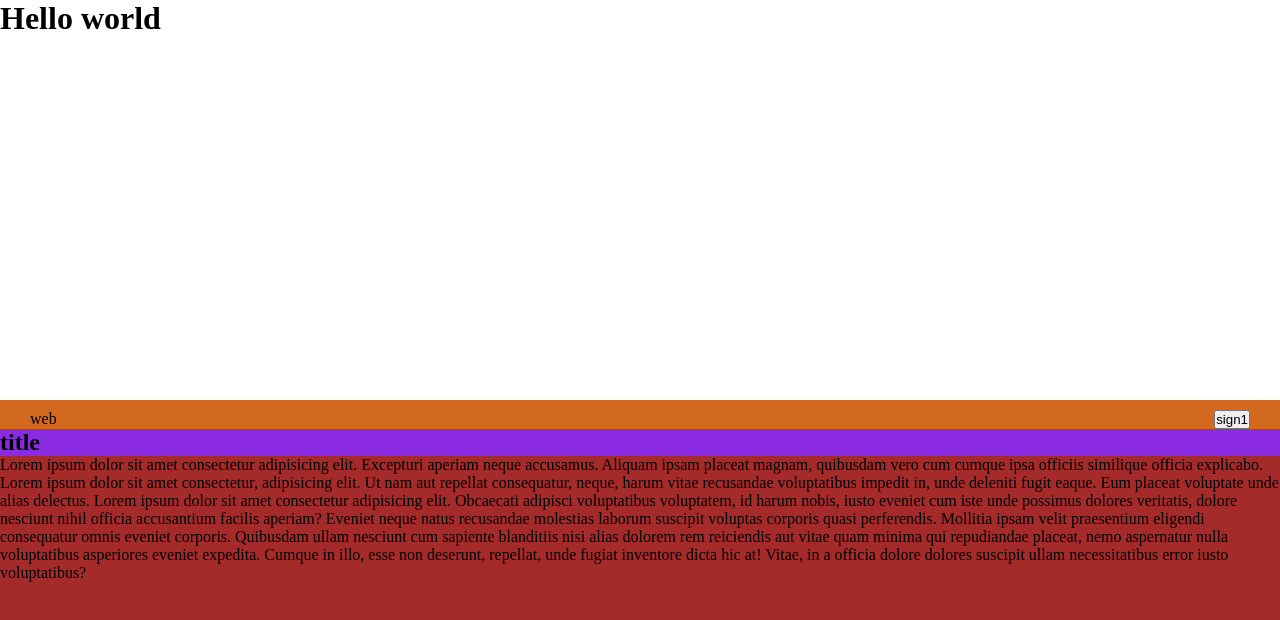
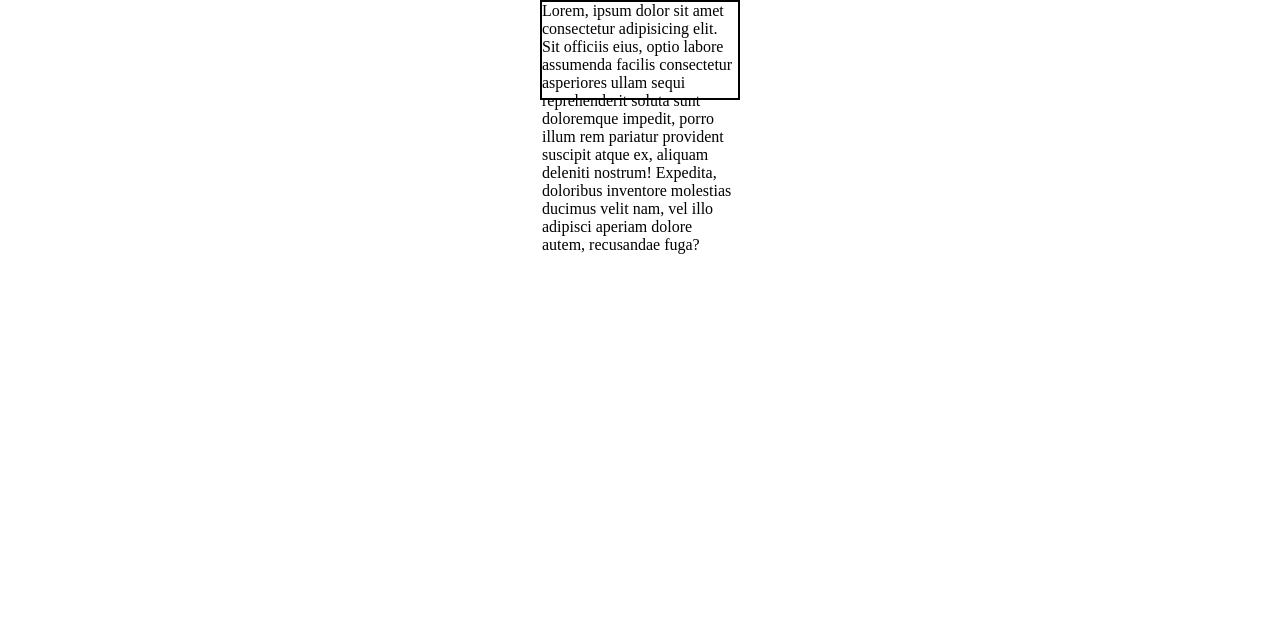
Before and after one commit to Bip-resh/HTML-Practice, a plain HTML site: page day3/css_practise/index.html in a window 1280 px wide. Drawn offline with Linux system fonts and the light colour scheme.

Commit message:
updated work

```diff
--- a/day3/css_practise/index.html
+++ b/day3/css_practise/index.html
@@ -7,7 +7,7 @@
     <link rel="stylesheet" href="style.css">
 </head>
 <body>
-    <div class="hero">
+    <!-- <div class="hero">
         <h1>Hello world</h1>
     </div>
     <header>
@@ -19,6 +19,10 @@
             <h2>title</h2>
             <p>Lorem ipsum dolor sit amet consectetur adipisicing elit. Excepturi aperiam neque accusamus. Aliquam ipsam placeat magnam, quibusdam vero cum cumque ipsa officiis similique officia explicabo. Lorem ipsum dolor sit amet consectetur, adipisicing elit. Ut nam aut repellat consequatur, neque, harum vitae recusandae voluptatibus impedit in, unde deleniti fugit eaque. Eum placeat voluptate unde alias delectus. Lorem ipsum dolor sit amet consectetur adipisicing elit. Obcaecati adipisci voluptatibus voluptatem, id harum nobis, iusto eveniet cum iste unde possimus dolores veritatis, dolore nesciunt nihil officia accusantium facilis aperiam? Eveniet neque natus recusandae molestias laborum suscipit voluptas corporis quasi perferendis. Mollitia ipsam velit praesentium eligendi consequatur omnis eveniet corporis. Quibusdam ullam nesciunt cum sapiente blanditiis nisi alias dolorem rem reiciendis aut vitae quam minima qui repudiandae placeat, nemo aspernatur nulla voluptatibus asperiores eveniet expedita. Cumque in illo, esse non deserunt, repellat, unde fugiat inventore dicta hic at! Vitae, in a officia dolore dolores suscipit ullam necessitatibus error iusto voluptatibus?</p>
         </div>
-    </div>
+    </div> -->
+
+
+    <div class="overflow-contain">
+        <p>Lorem, ipsum dolor sit amet consectetur adipisicing elit. Sit officiis eius, optio labore assumenda facilis consectetur asperiores ullam sequi reprehenderit soluta sunt doloremque impedit, porro illum rem pariatur provident suscipit atque ex, aliquam deleniti nostrum! Expedita, doloribus inventore molestias ducimus velit nam, vel illo adipisci aperiam dolore autem, recusandae fuga?
 </body>
 </html>
--- a/day3/css_practise/style.css
+++ b/day3/css_practise/style.css
@@ -58,3 +58,48 @@ header{
 .hero{
     height : 50vh;
 }
+
+
+
+
+/* overflow = property that's set the desired behavior
+                when does not fit in the parents element box
+
+
+                overflow : visible
+                overflow : hidden
+                overflow : clip
+                overflow : scroll
+                overflow : auto*/
+
+
+
+.overflow-contain{
+    margin: auto;
+    border : 2px solid;
+    height : 100px ;
+    width : 200px ;
+    /* overflow: visible ; */
+
+    /* this is the default page of overflow . overflow elements stays visible outside of the box  */
+
+
+    /* overflow: hidden; */
+
+    /* this helps overflow element to be hidden . but we can interact with the elements */
+
+    /* overflow: clip;
+    overflow-clip-margin : 10px; */
+
+    /* overflow clip helps likes hidden . but it can also help us measure how much we want to be hidden using overflow-clip-hidden  */
+
+    /* overflow: scroll; */
+
+    /* overflow scroll using scroll to show all the element . if it donot element outside of the parent element box still scrolls are visible although its not scrollable  */
+
+
+
+    /* overflow: auto; */
+
+    /* it helps us to scroll down to see outside of the box elements . but if outside box are not there then scroll bar is not visible*/
+}
```
